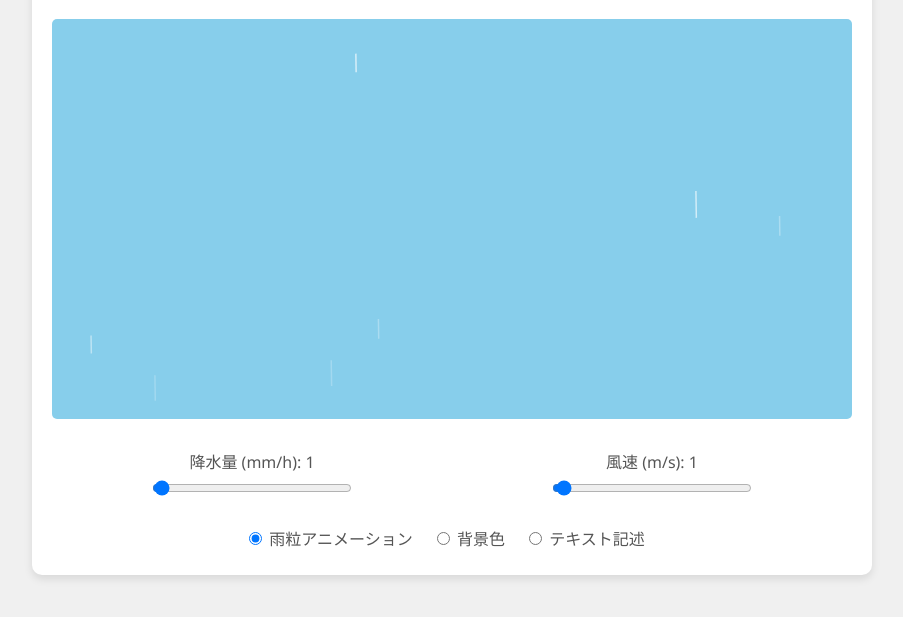
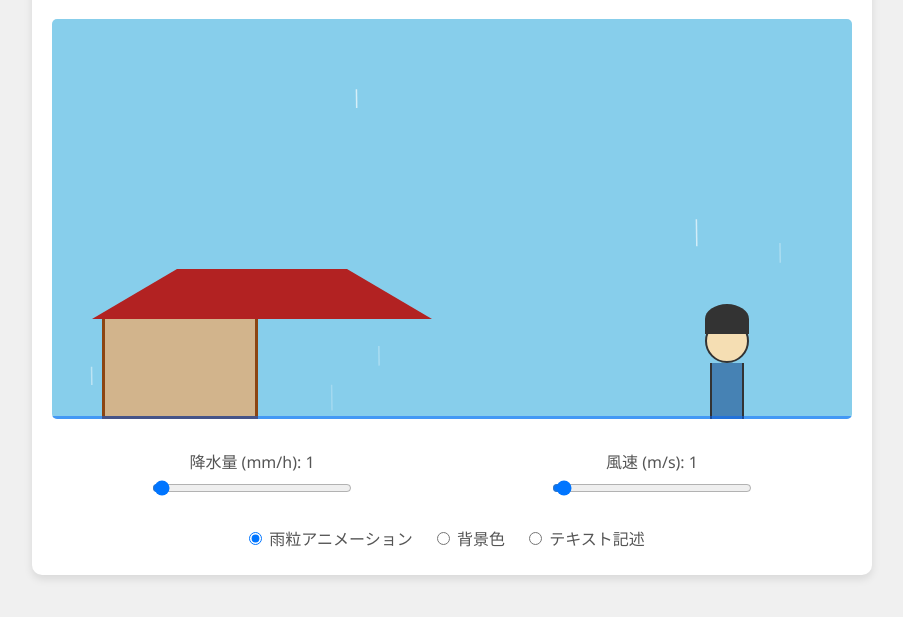
Before and after one commit to ogawahideto/genai, a plain HTML site: page weather-visualizer/index.html in a window 1280 px wide. Shown: the part 147-764 px from the top of the page, without its empty margins (188-1091 px from the left). Drawn offline with Linux system fonts and the light colour scheme.

Commit message:
feat: Enhance weather visualizer with humorous animations
This commit adds several humorous visual elements and animations to the weather strength visualizer.

- Implemented flying wig and roof animations based on wind speed.
- Added a character that gets progressively submerged as precipitation increases.
- Updated the textual descriptions to reflect these new, more vivid weather conditions.
- These visual effects are integrated into the "raindrop animation" view type.

```diff
--- a/weather-visualizer/index.html
+++ b/weather-visualizer/index.html
@@ -63,6 +63,85 @@
             text-shadow: 2px 2px 4px rgba(0,0,0,0.5);
             display: none; /* Initially hidden */
         }
+
+        /* --- Funny Visuals CSS --- */
+        .visual-element {
+            position: absolute;
+            bottom: 0;
+            display: none; /* Hidden by default */
+        }
+        #house {
+            left: 50px;
+            width: 150px;
+            height: 100px;
+            background-color: #D2B48C;
+            border: 3px solid #8B4513;
+        }
+        #roof {
+            left: 40px;
+            bottom: 100px;
+            width: 170px;
+            height: 0;
+            border-left: 85px solid transparent;
+            border-right: 85px solid transparent;
+            border-bottom: 50px solid #B22222;
+            transition: transform 0.5s ease-out;
+        }
+        #character {
+            right: 100px;
+            width: 50px;
+            height: 100px;
+        }
+        .head {
+            width: 40px;
+            height: 40px;
+            background: #F5DEB3;
+            border-radius: 50%;
+            margin: 0 auto;
+            border: 2px solid #333;
+        }
+        .body {
+            width: 30px;
+            height: 60px;
+            background: #4682B4;
+            margin: 0 auto;
+            border: 2px solid #333;
+            border-top: none;
+        }
+        #wig {
+            width: 44px;
+            height: 30px;
+            background: #333;
+            border-radius: 50% 50% 0 0;
+            top: -15px;
+            left: calc(50% - 22px);
+            position: absolute;
+            transition: transform 0.5s ease-in;
+        }
+        #water-level {
+            background: rgba(0, 100, 255, 0.5);
+            width: 100%;
+            height: 0;
+            transition: height 0.5s ease;
+        }
+
+        /* Animations */
+        @keyframes fly-wig {
+            0% { transform: translate(0, 0) rotate(0deg); opacity: 1; }
+            100% { transform: translate(500px, -200px) rotate(720deg); opacity: 0; }
+        }
+        .wig-flying {
+            animation: fly-wig 2s forwards;
+        }
+
+        @keyframes fly-roof {
+             0% { transform: translate(0, 0) rotate(0deg); }
+             100% { transform: translate(600px, -300px) rotate(360deg); }
+        }
+        .roof-flying {
+            animation: fly-roof 2.5s forwards;
+        }
+
         .controls {
             display: flex;
             justify-content: space-around;
@@ -97,6 +176,19 @@
         <div id="visualization-area">
             <canvas id="canvas"></canvas>
             <div id="text-description"></div>
+
+            <!-- Funny Visuals Elements -->
+            <div id="scenery">
+                <div id="house" class="visual-element"></div>
+                <div id="roof" class="visual-element"></div>
+                <div id="character" class="visual-element">
+                    <div class="head">
+                        <div id="wig"></div>
+                    </div>
+                    <div class="body"></div>
+                </div>
+                <div id="water-level" class="visual-element"></div>
+            </div>
         </div>
 
         <div class="controls">
@@ -123,6 +215,12 @@
         const visualizationArea = document.getElementById('visualization-area');
         const textDescription = document.getElementById('text-description');
 
+        // Funny visuals elements
+        const scenery = document.getElementById('scenery');
+        const wig = document.getElementById('wig');
+        const roof = document.getElementById('roof');
+        const waterLevel = document.getElementById('water-level');
+
         const precipitationSlider = document.getElementById('precipitation');
         const windSpeedSlider = document.getElementById('wind-speed');
         const precipitationValue = document.getElementById('precipitation-value');
@@ -148,7 +246,7 @@
                 this.x = Math.random() * canvas.width;
                 this.y = Math.random() * canvas.height - canvas.height;
                 this.length = Math.random() * 20 + 10;
-                this.speed = Math.random() * 5 + 2;
+                this.speed = Math.random() * 5 + 2 + (precipitation / 10);
                 this.opacity = Math.random() * 0.5 + 0.2;
             }
 
@@ -178,9 +276,37 @@
 
         function createRaindrops() {
             raindrops = [];
-            const count = precipitation * 10; // More rain = more drops
+            const count = precipitation * 10;
             for (let i = 0; i < count; i++) {
                 raindrops.push(new Raindrop());
+            }
+        }
+
+        function updateFunnyVisuals() {
+            // Control wig
+            if (windSpeed > 15) {
+                wig.classList.add('wig-flying');
+            } else {
+                wig.classList.remove('wig-flying');
+            }
+
+            // Control roof
+            if (windSpeed > 30) {
+                roof.classList.add('roof-flying');
+            } else {
+                roof.classList.remove('roof-flying');
+            }
+
+            // Control water level
+            const waterHeight = (precipitation / 100) * visualizationArea.clientHeight * 0.8;
+            waterLevel.style.height = `${waterHeight}px`;
+
+            // Make character "drown"
+            const character = document.getElementById('character');
+            if(waterHeight > 80) { // If water is higher than character's body
+                 character.style.bottom = `${-100 + (waterHeight - 80)}px`; // sink
+            } else {
+                 character.style.bottom = '0px';
             }
         }
 
@@ -194,6 +320,8 @@
                 drop.draw();
             });
 
+            updateFunnyVisuals();
+
             requestAnimationFrame(animate);
         }
 
@@ -201,6 +329,7 @@
             // Hide all optional elements first
             canvas.style.display = 'none';
             textDescription.style.display = 'none';
+            scenery.style.display = 'none';
 
             // Restore default background
             visualizationArea.style.backgroundColor = '#87CEEB';
@@ -208,6 +337,9 @@
             switch (viewType) {
                 case 'animation':
                     canvas.style.display = 'block';
+                    scenery.style.display = 'block';
+                    // Make all visual elements visible
+                    document.querySelectorAll('.visual-element').forEach(el => el.style.display = 'block');
                     createRaindrops();
                     animate();
                     break;
@@ -229,17 +361,17 @@
 
         function getTextDescription(p, w) {
             let pDesc = "霧雨";
-            if (p > 50) pDesc = "滝のような雨";
-            else if (p > 20) pDesc = "非常に強い雨";
+            if (p > 80) pDesc = "溺れるほどの豪雨";
+            else if (p > 50) pDesc = "滝のような雨";
+            else if (p > 20) pDesc = "びしょ濡れの雨";
             else if (p > 10) pDesc = "強い雨";
             else if (p > 5) pDesc = "やや強い雨";
             else if (p > 2) pDesc = "本降り";
             else if (p <= 0) pDesc = "雨なし";
 
             let wDesc = "無風";
-            if (w > 30) wDesc = "猛烈な風";
-            else if (w > 20) wDesc = "非常に強い風";
-            else if (w > 15) wDesc = "強い風";
+            if (w > 30) wDesc = "屋根が飛ぶ暴風";
+            else if (w > 15) wDesc = "かつらが飛ぶ強風";
             else if (w > 10) wDesc = "やや強い風";
             else if (w > 5) wDesc = "風あり";
             else if (w > 0) wDesc = "そよ風";
@@ -255,15 +387,15 @@
             precipitation = e.target.value;
             precipitationValue.textContent = precipitation;
             if (viewType === 'animation') {
-                createRaindrops(); // Adjust drop count on the fly
+                createRaindrops();
             }
-            updateVisualization();
+            // No need to call updateVisualization() here, it's called in animate()
         });
 
         windSpeedSlider.addEventListener('input', e => {
             windSpeed = e.target.value;
             windSpeedValue.textContent = windSpeed;
-            updateVisualization();
+             // No need to call updateVisualization() here, it's called in animate()
         });
 
         viewTypeRadios.forEach(radio => {
```
